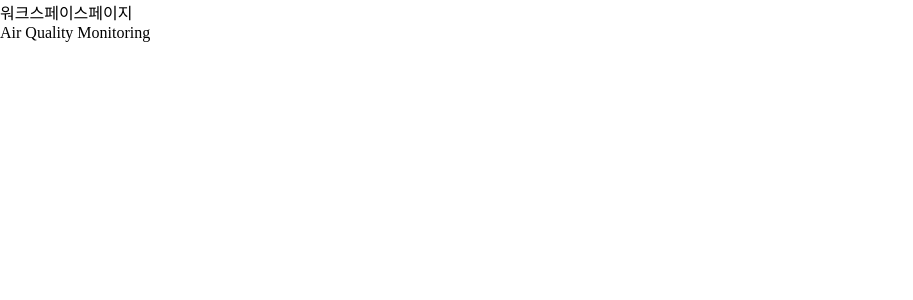
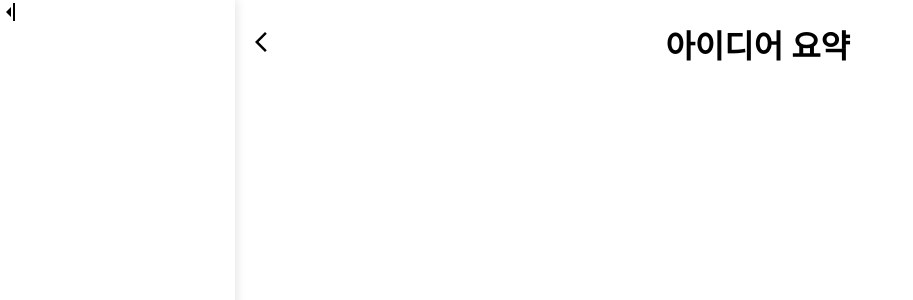
Before and after one commit to PJA-ProJect-Assistant/pja_frontend, a React (Vite) app in the folder pja/: page /ws/1 in a window 1280 px wide. Shown: the top 300 px of the page, without its empty margins (0-913 px from the left). Built offline with nearby package versions, Linux system fonts and the light colour scheme.

Commit message:
feat : MainWSPage 생성

```diff
--- /dev/null
+++ b/pja/src/pages/workspacepage/mainworkspacepage/MainWSPage.css
@@ -0,0 +1,27 @@
+.mainws-container {
+  display: flex;
+  position: fixed;
+  flex-direction: row;
+  width: 100vw;
+  height: 100vh;
+}
+.sidebar-icon {
+  display: flex;
+  position: absolute;
+  align-items: center;
+  justify-content: center;
+  border: 1px solid #d9d9d6;
+  background-color: white;
+  bottom: 20px;
+  left: 20px;
+  border-radius: 50%;
+  width: 50px !important;
+  height: 50px;
+  box-shadow: 0 4px 6px rgba(0, 0, 0, 0.1);
+  flex-shrink: 0;
+}
+.wscontent-container {
+  width: 100%;
+  height: 100%;
+  padding: 0 20px;
+}
--- a/pja/src/pages/workspacepage/mainworkspacepage/MainWSPage.tsx
+++ b/pja/src/pages/workspacepage/mainworkspacepage/MainWSPage.tsx
@@ -1,19 +1,54 @@
 import { useParams } from "react-router-dom";
 import type { workspace } from "../../../types/workspace";
 import { dummyWorkspaces } from "../../../constants/wsconstants";
+import WsSidebar from "../../../components/sidebar/WsSideBar";
+import "./MainWSPage.css";
+import { useState } from "react";
+import { AnimatePresence } from "framer-motion";
+import { WSHeader } from "../../../components/header/WSHeader";
 
 export default function MainWSPage() {
   const { wsid } = useParams<{
     wsid: string;
   }>();
-
   const selectws: workspace | undefined = dummyWorkspaces.find(
     (ws) => ws.workspace_id === Number(wsid)
   );
+  const [sidebarOpen, setSidebarOpen] = useState(true);
+  const [showIcon, setShowIcon] = useState(false);
+
   return (
-    <>
-      <div>워크스페이스페이지</div>
-      <div>{selectws?.project_name}</div>
-    </>
+    <div className="mainws-container">
+      <AnimatePresence
+        onExitComplete={() => {
+          setShowIcon(true); // 사이드바 사라진 후 아이콘 보이기
+        }}
+      >
+        {sidebarOpen && (
+          <WsSidebar
+            onClose={() => {
+              setSidebarOpen(false);
+              setShowIcon(false); // 아이콘 숨김 처리
+            }}
+          />
+        )}
+      </AnimatePresence>
+      {!sidebarOpen && showIcon && (
+        <div className="sidebar-icon" onClick={() => setSidebarOpen(true)}>
+          <svg
+            xmlns="http://www.w3.org/2000/svg"
+            height="24px"
+            viewBox="0 -960 960 960"
+            width="24px"
+            fill="#000000"
+          >
+            <path d="M360-120v-720h80v720h-80Zm160-160v-400l200 200-200 200Z" />
+          </svg>
+        </div>
+      )}
+      <div className="wscontent-container">
+        <WSHeader title="아이디어 요약" />
+      </div>
+    </div>
   );
 }
```
